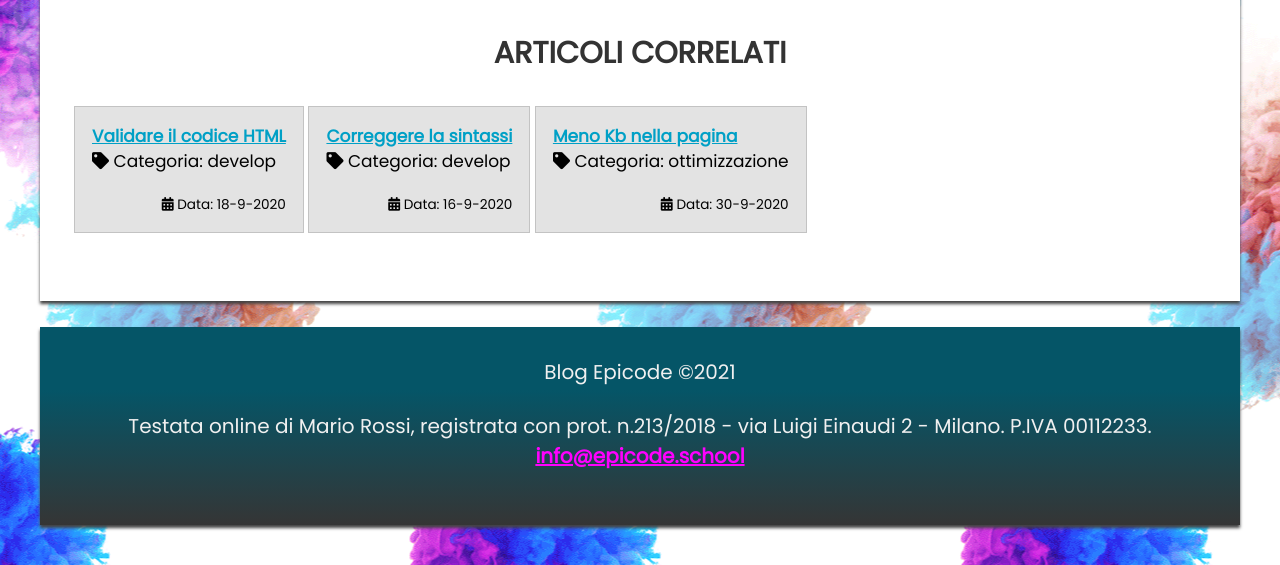
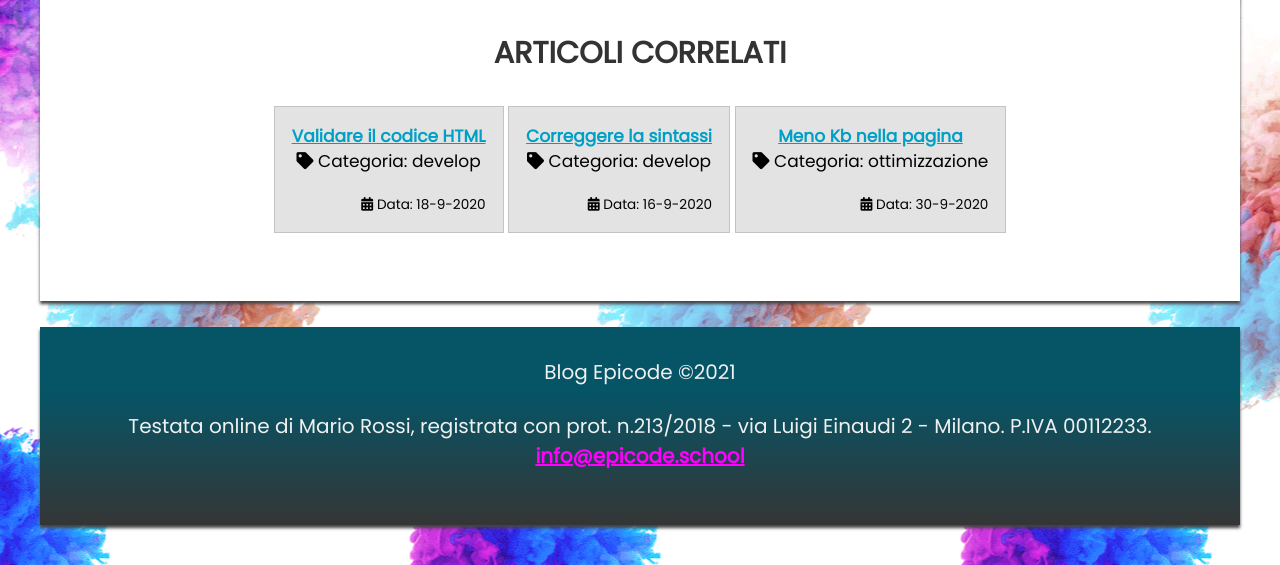
Before and after one commit to elisa-daria/UN2-W1-d1-pratica-S5-L1, a plain HTML site: page index.html in a window 1280 px wide. Shown: the part 1584-2149 px from the top of the page. Drawn offline with Linux system fonts and the light colour scheme.

Commit message:
aside centered

```diff
--- a/assets/css/style.css
+++ b/assets/css/style.css
@@ -392,8 +392,12 @@ footer a {
     padding: 1em;
     display: inline-block;
   }
-  aside {
-    margin-right: auto;
-    margin-left: auto;
+
+    aside {
+        margin-right: auto;
+        margin-left: auto;
+        display: block;
+        text-align: center;
+    }
   }
 }
```
